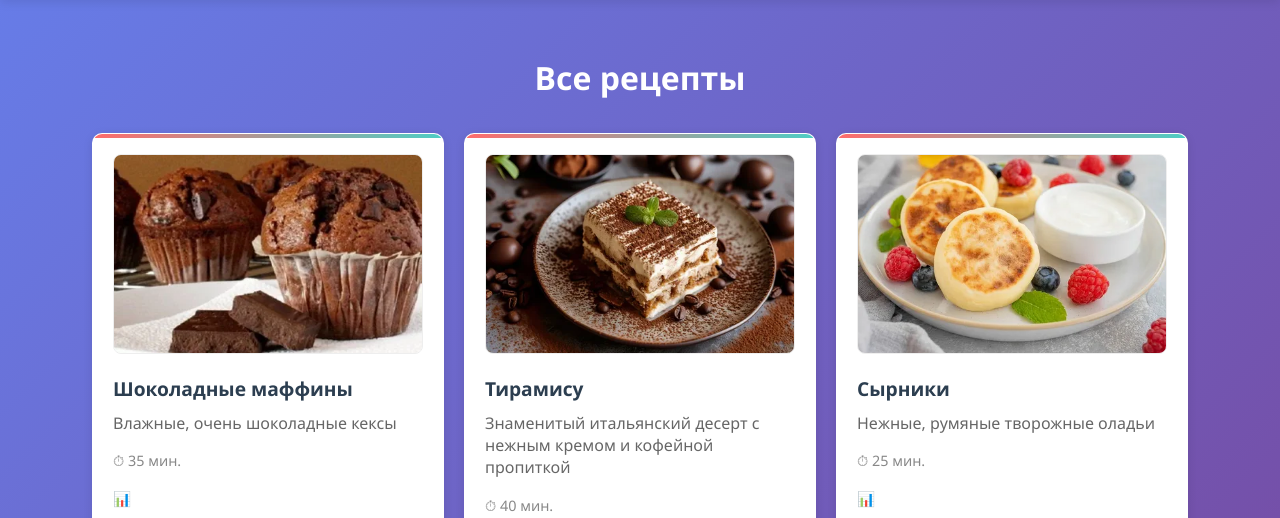
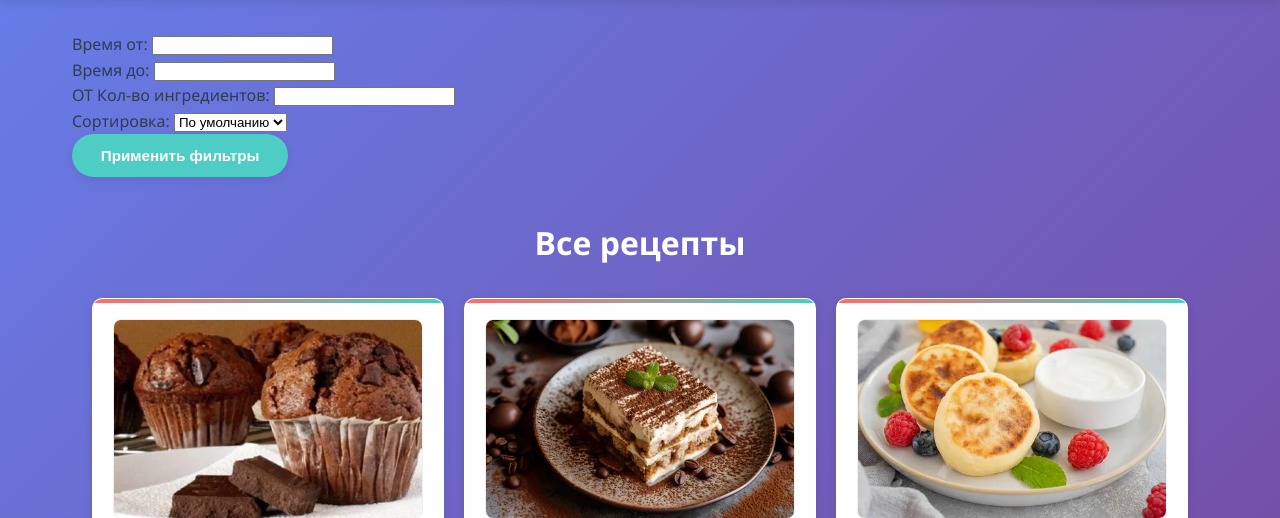
Before and after one commit to tong-jpp/TRPO_WEB, a Django app: page /recipes/ in a window 1280 px wide. Shown: the part 83-601 px from the top of the page. Run offline with Django 5.2, Linux system fonts and the light colour scheme; data comes from the database, SQL or seed files in the repository; both versions use the stored data as it was after the commit.

Commit message:
FiltersResept

```diff
--- a/recipes/views.py
+++ b/recipes/views.py
@@ -9,6 +9,8 @@ from django.shortcuts import render
 
 from django.http import JsonResponse
 from .models import Ingredient
+
+from django.db.models import Count
 
 def home(request):
     return render(request, 'recipes/home.html')
@@ -50,8 +52,29 @@ def recipe_search(request):
     return render(request, 'recipes/search.html', {'form': form})
 
 def all_recipes(request):
-    recipes = Recipe.objects.all().order_by('-created_at')
+    recipes = Recipe.objects.all()
+
+    time_min = request.GET.get('time_min')
+    time_max = request.GET.get('time_max')
+    if time_min:
+        recipes = recipes.filter(cooking_time__gte=int(time_min))
+    if time_max:
+        recipes = recipes.filter(cooking_time__lte=int(time_max))
+
+    ingredients_count = request.GET.get('ingredients_count')
+    if ingredients_count:
+        recipes = recipes.annotate(num_ing=Count('ingredients')).filter(num_ing__gte=int(ingredients_count))
+
+    order = request.GET.get('order')
+    if order == 'asc':
+        recipes = recipes.order_by('title')
+    elif order == 'desc':
+        recipes = recipes.order_by('-title')
+    else:
+        recipes = recipes.order_by('-created_at')
+
     return render(request, 'recipes/all_recipes.html', {'recipes': recipes})
+
 
 def recipe_detail(request, recipe_id):
     recipe = get_object_or_404(Recipe, id=recipe_id)
--- a/templates/recipes/all_recipes.html
+++ b/templates/recipes/all_recipes.html
@@ -9,6 +9,36 @@
 {% endblock %}
 
 {% block content %}
+<div class="filters-container" style="margin-bottom: 20px;">
+    <form method="get" class="filters-form">
+        <div class="filter-item">
+            <label for="time_min">Время от:</label>
+            <input type="number" id="time_min" name="time_min" value="{{ request.GET.time_min }}">
+        </div>
+
+        <div class="filter-item">
+            <label for="time_max">Время до:</label>
+            <input type="number" id="time_max" name="time_max" value="{{ request.GET.time_max }}">
+        </div>
+
+        <div class="filter-item">
+            <label for="ingredients_count">ОТ Кол-во ингредиентов:</label>
+            <input type="number" id="ingredients_count" name="ingredients_count" value="{{ request.GET.ingredients_count }}">
+        </div>
+
+        <div class="filter-item">
+            <label for="order">Сортировка:</label>
+            <select id="order" name="order">
+                <option value="">По умолчанию</option>
+                <option value="asc" {% if request.GET.order == 'asc' %}selected{% endif %}>А–Я</option>
+                <option value="desc" {% if request.GET.order == 'desc' %}selected{% endif %}>Я–А</option>
+            </select>
+        </div>
+
+        <button type="submit" class="btn btn-secondary">Применить фильтры</button>
+    </form>
+</div>
+
 <div class="all-recipes-container">
     <h1>Все рецепты</h1>
 
```
Also changed, not shown: db.sqlite3.
